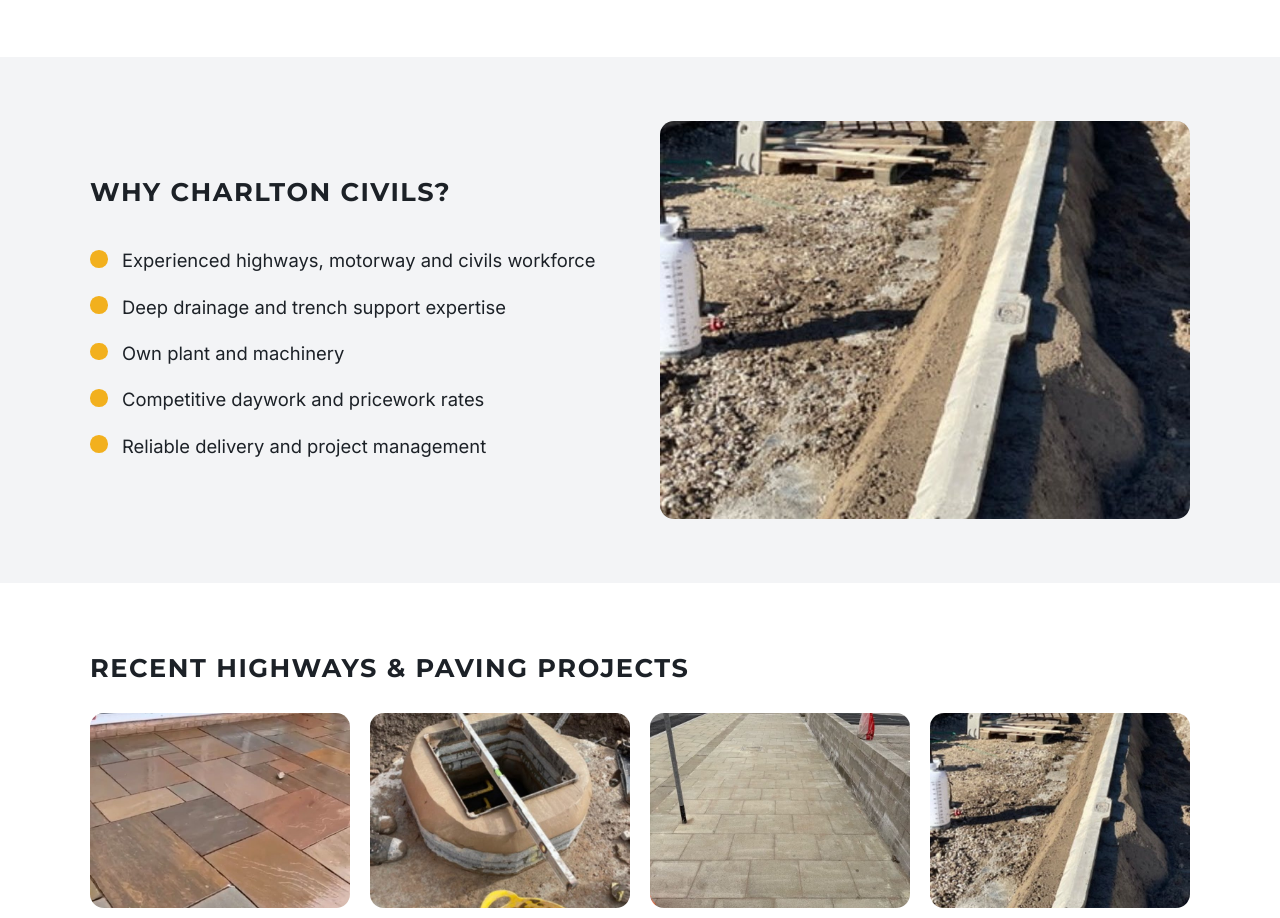
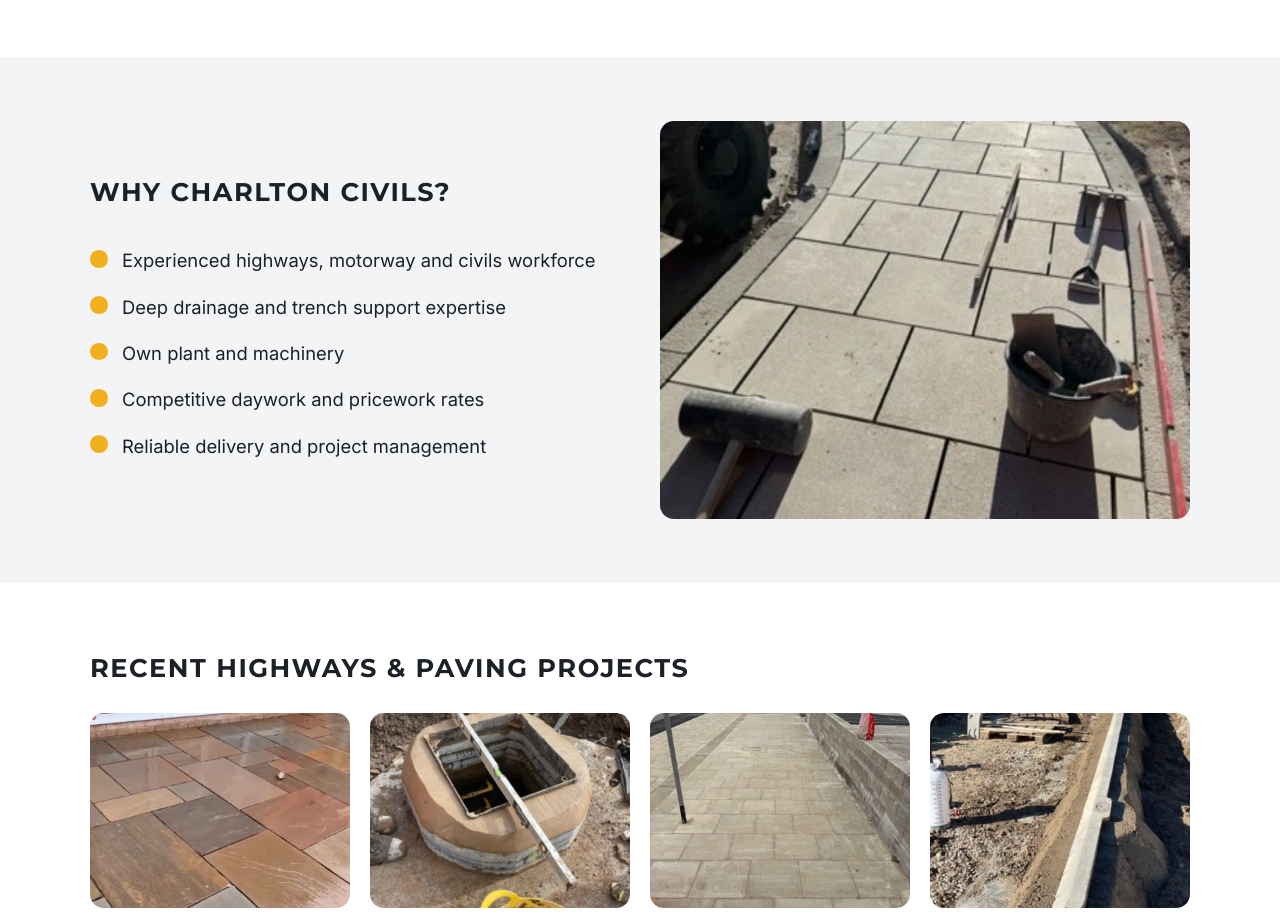
Before and after one commit to DanOrm94/Charlton-Civils, a plain HTML site: page index.html in a window 1280 px wide. Shown: the part 1540-2458 px from the top of the page. Drawn offline with Linux system fonts and the light colour scheme.

Commit message:
Use new paving photo in Why us section

```diff
--- a/index.html
+++ b/index.html
@@ -97,7 +97,7 @@
             <li>Reliable delivery and project management</li>
           </ul>
         </div>
-        <img class="rounded" src="/images/kerb-haunching.jpg" alt="Concrete kerb with haunching on a highway scheme" loading="lazy">
+        <img class="rounded" src="/images/new-paving-footway.jpg" alt="Newly laid curved paved footway between kerb lines" loading="lazy">
       </div>
     </section>
 
```
